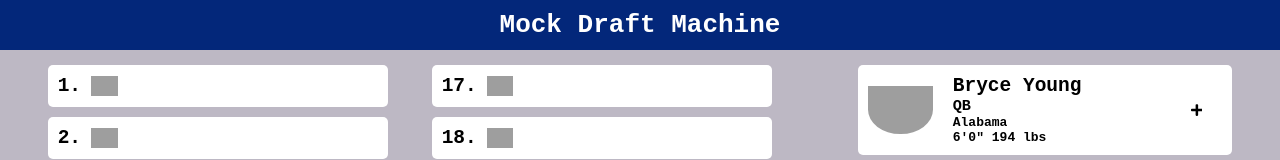
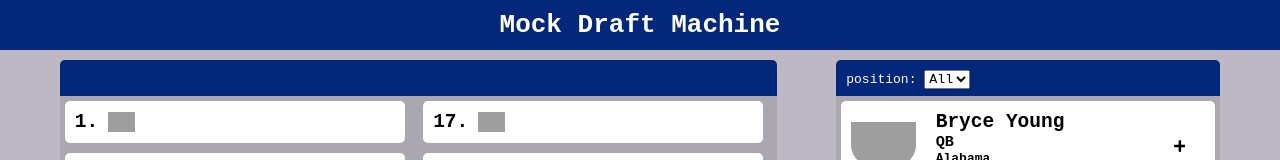
Before and after one commit to airix24/Mock-Draft-Maker, a React (Vite) app: page / in a window 1280 px wide. Shown: the top 160 px of the page. Built offline with nearby package versions, Linux system fonts and the light colour scheme; grey boxes are pictures that could not be loaded.

Commit message:
add position filter

```diff
--- a/src/App.jsx
+++ b/src/App.jsx
@@ -24,12 +24,14 @@ function App() {
     return mockSlots;
   }
 
-  function addPlayer(playerId, teamAbr) {
+  function addPlayer(playerId) {
     const nextOpenSlot = findNextOpenSlot();
-    if (!nextOpenSlot === -1) {
+    console.log(nextOpenSlot);
+    // checks to see if there's an open slot, if not, return, if so, add player
+    if (nextOpenSlot === -1) {
       console.log("all slots full");
-      return;
     }
+    else {
       // change the drafted property to true for the player
       setPlayerPool(prev => {
         const newPool = [...prev];
@@ -47,9 +49,10 @@ function App() {
         return newMock;
       })
     }
+  }
 
 
-  function removePlayer(playerId, teamId) {
+  function removePlayer(playerId) {
     const index = mockDraft.findIndex(slot => slot.pick === playerId);
     // change the drafted property to false for the player
     setPlayerPool(prev => {
--- a/src/Components/PlayerContainer.jsx
+++ b/src/Components/PlayerContainer.jsx
@@ -2,8 +2,10 @@ import React from "react";
 import PlayerCard from "./PlayerCard";
 
 function PlayerContainer(props) {
+  const [selectedPosition, setSelectedPosition] = React.useState("all");
+
   const playerElements = props.playerPool.map((player, index) => {
-    if (!player.drafted) {
+    if (!player.drafted && (selectedPosition === "all" || selectedPosition.toUpperCase() === player.position)) {
       return (
         <PlayerCard
           key={index}
@@ -22,7 +24,30 @@ function PlayerContainer(props) {
     }
   });
 
-  return <div className="playerContainer">{playerElements}</div>;
+  return (
+    <div className="box">
+      <div className="top-bar">
+        <label>
+          position: {" "}
+          <select name="positions" value={selectedPosition} onChange={e => setSelectedPosition(e.target.value)}>
+            <option value="all">All</option>
+            <option value="qb">QB</option>
+            <option value="rb">RB</option>
+            <option value="wr">WR</option>
+            <option value="te">TE</option>
+            <option value="t">T</option>
+            <option value="g">G</option>
+            <option value="di">DI</option>
+            <option value="ed">ED</option>
+            <option value="lb">LB</option>
+            <option value="s">S</option>
+            <option value="cb">CB</option>
+          </select>
+        </label>
+      </div>
+      <div className="playerContainer">{playerElements}</div>
+    </div>
+  );
 }
 
 export default PlayerContainer;
--- a/src/Components/TeamContainer.jsx
+++ b/src/Components/TeamContainer.jsx
@@ -4,22 +4,28 @@ import { teams as teamList } from "../Teams";
 
 function TeamContainer(props) {
   const teamElements = props.mockDraft.map((mockSlot, index) => {
-    const currTeam = teamList.find(team => team.abr === mockSlot.team);
+    const currTeam = teamList.find((team) => team.abr === mockSlot.team);
     return (
       <TeamCard
-        key = {index}
-        draftPosition = {index + 1}
-        city = {currTeam.city}
-        teamName = {currTeam.teamName}
-        logo = {currTeam.logo}
-        pick = {mockSlot.pick}
+        key={index}
+        draftPosition={index + 1}
+        city={currTeam.city}
+        teamName={currTeam.teamName}
+        logo={currTeam.logo}
+        pick={mockSlot.pick}
         removePlayer={props.removePlayer}
       />
-    )
-  })
+    );
+  });
 
   return (
-    <div className="teamContainer">{teamElements}</div>
+    <div className="box">
+      <div className="top-bar"></div>
+      <div className="teamContainer">
+      {teamElements}
+    </div>
+    </div>
+
   )
 }
 
--- a/src/index.css
+++ b/src/index.css
@@ -24,7 +24,7 @@ body {
 
 .playerContainer {
   width: 30vw;
-  height: 85vh;
+  height: 78vh;
   overflow-y: scroll;
 }
 
@@ -73,8 +73,8 @@ body {
 }
 
 .teamContainer {
-  width: 60vw;
-  height: 85vh;
+  width: 56vw;
+  height: 78vh;
   overflow-y: scroll;
   display: grid;
   grid-template-rows: repeat(16, auto);
@@ -105,3 +105,18 @@ body {
   justify-content: space-between;
   padding: 0;
 } */
+
+.box {
+  background-color: #aba7b0;
+  border-radius: 5px;
+  height: 85vh;
+}
+
+.top-bar {
+  height: 2vh;
+  /* margin-bottom: 5px; */
+  padding: 10px;
+  background-color: #03277a;
+  color: white;
+  border-radius: 5px 5px 0 0;
+}
```
Also changed, not shown: src/main.jsx (+7 -4 lines). Lines whose indentation alone changed are shown as unchanged.
